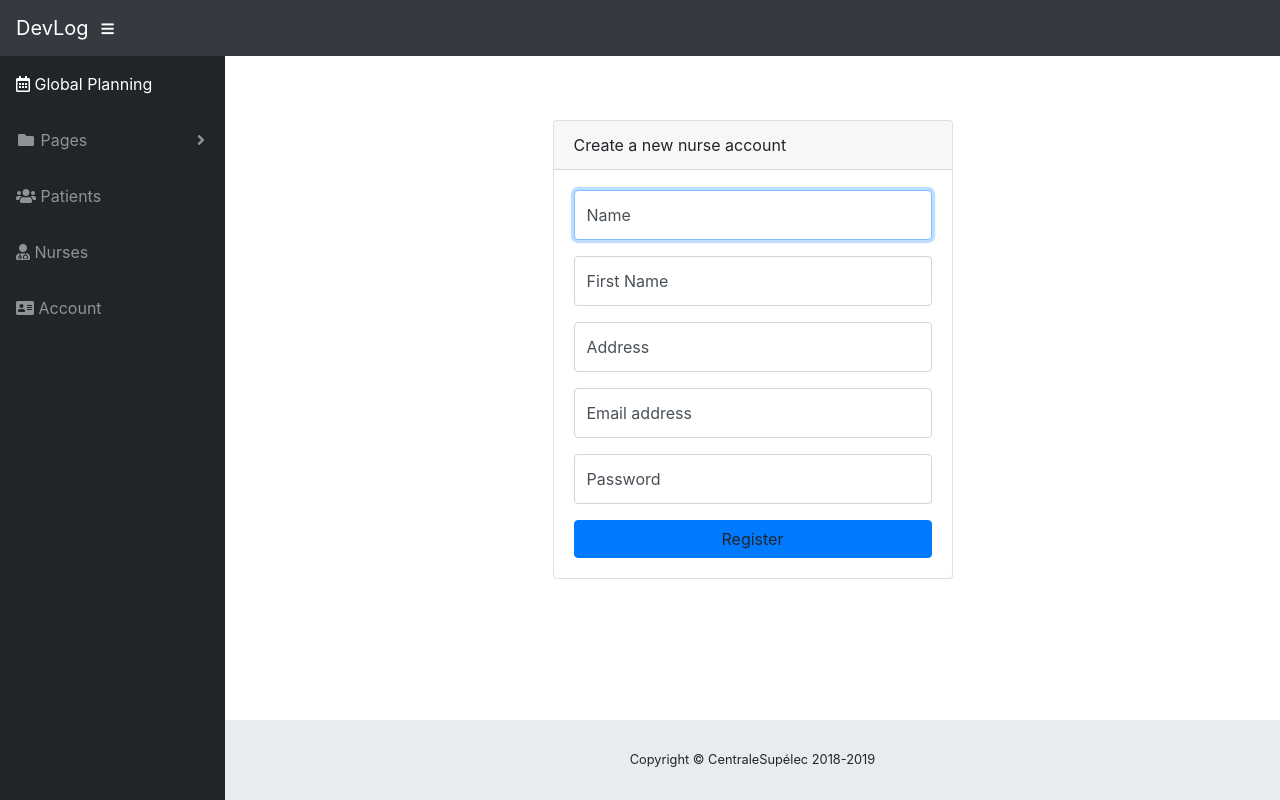
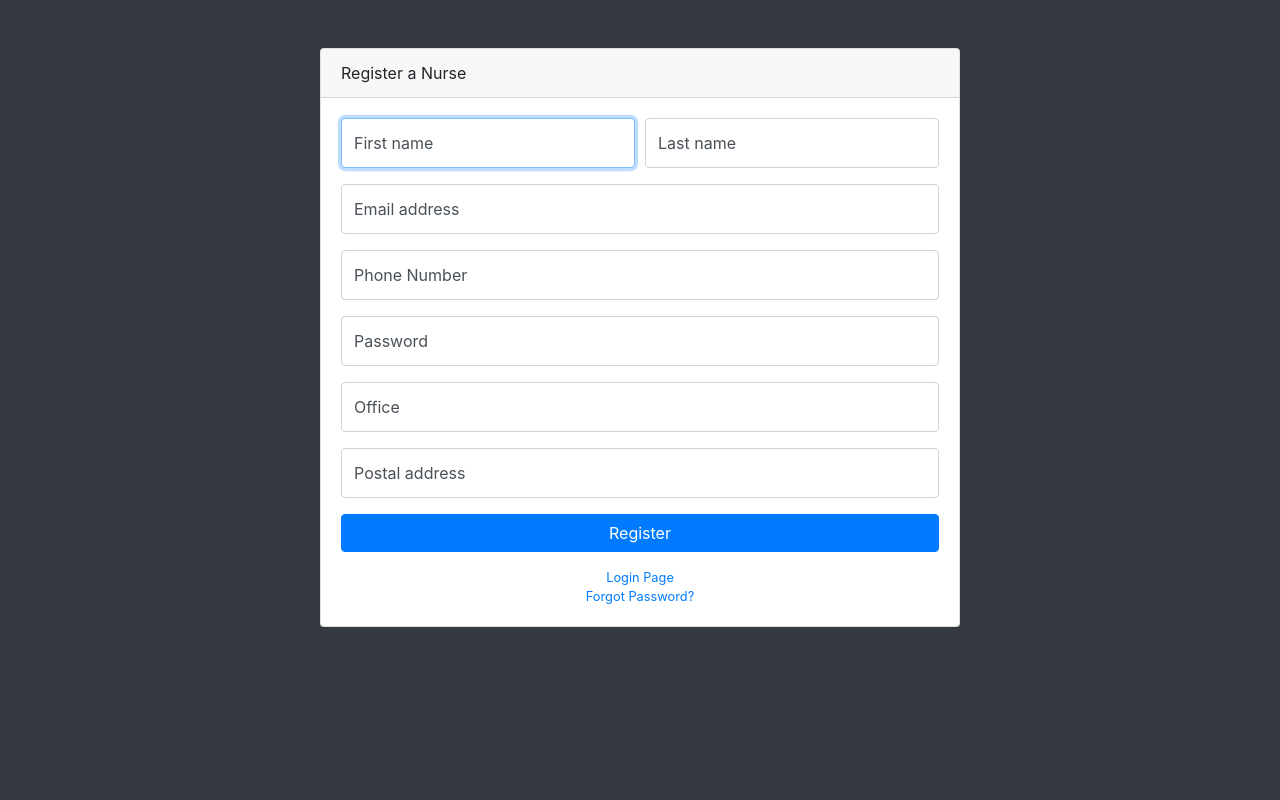
Before and after one commit to charlesdlrsa/dev_log_tournees_infirmiers, a Flask app: page /nurse/add_nurse in a window 1280 px wide. Run offline with Flask 2, Linux system fonts and the light colour scheme; some libraries are stand-ins or nearby versions.

Commit message:
Fixes on add nurses

```diff
--- a/dev_log/nurses/controllers.py
+++ b/dev_log/nurses/controllers.py
@@ -38,9 +38,10 @@ def add_nurse():
         first_name = request.form['first_name']
         email = request.form['email']
         password = request.form['password']
-        phone = request.form ['phone']
+        phone_number = request.form ['phone_number']
         address = request.form['address']
         office = request.form['office']
+        print(request.form)
         error = None
         regu_expr = r"^[a-zA-Z0-9_\-]+(\.[a-zA-Z0-9_\-]+)*@[a-zA-Z0-9_\-]+(\.[a-zA-Z0-9_\-]+)*(\.[a-zA-Z]{2,6})$"
 
@@ -52,7 +53,7 @@ def add_nurse():
             error = 'Please enter a correct email address.'
         elif not password:
             error = 'Password is required.'
-        elif not phone:
+        elif not phone_number:
             error = 'Phone is required.'
         elif not address:
             error = 'Please enter an address.'
@@ -83,12 +84,13 @@ def edit_nurse(nurse_id):
     first_name = request.form['first_name']
     email = request.form['email']
     password = request.form['password']
-    phone = request.form['phone']
+    phone_number = request.form['phone_number']
     address = request.form['address']
+    office = request.form['office']
 
     db.session.query(Nurse).filter(Nurse.id == nurse_id).\
         update(last_name=last_name, first_name=first_name, email=email,
-               password=password, phone=phone, address=address)
+               password=password, phone=phone_number, address=address,office=office)
     # except as e:
     #     pass
 
--- a/dev_log/templates/add_nurse.html
+++ b/dev_log/templates/add_nurse.html
@@ -9,171 +9,81 @@
     <meta name="description" content="">
     <meta name="author" content="">
 
-    <title>SB Admin - Blank Page</title>
+    <title>SB Admin - Register</title>
 
     <!-- Bootstrap core CSS-->
-    <link href="vendor/bootstrap/css/bootstrap.min.css" rel="stylesheet">
+    <link href="{{ url_for('static', filename='bootstrap.min.css')}}" rel="stylesheet">
 
     <!-- Custom fonts for this template-->
-    <link href="vendor/fontawesome-free/css/all.min.css" rel="stylesheet" type="text/css">
-
-    <!-- Page level plugin CSS-->
-    <link href="vendor/datatables/dataTables.bootstrap4.css" rel="stylesheet">
+    <link href="{{ url_for('static', filename='all.min.css')}}" rel="stylesheet" type="text/css">
 
     <!-- Custom styles for this template-->
-    <link href="css/sb-admin.css" rel="stylesheet">
+    <link href="{{ url_for('static', filename='sb-admin.css')}}" rel="stylesheet">
 
   </head>
 
-<body id="page-top">
+  <body class="bg-dark">
 
-<nav class="navbar navbar-expand navbar-dark bg-dark static-top">
+  {% for message in get_flashed_messages() %}
+  <div class="flash">{{ message }}</div>
+  {% endfor %}
 
-    <a class="navbar-brand mr-1" href="index.html">DevLog </a>
-
-    <button class="btn btn-link btn-sm text-white order-1 order-sm-0" id="sidebarToggle" href="#">
-        <i class="fas fa-bars"></i>
-    </button>
-
-
-</nav>
-
-<div id="wrapper">
-
-    <!-- Sidebar -->
-    <ul class="sidebar navbar-nav">
-        <li class="nav-item active">
-            <a class="nav-link" href="landing.html">
-                <i class="far fa-calendar-alt"></i>
-                <span>Global Planning</span>
-            </a>
-        </li>
-        <li class="nav-item dropdown">
-            <a class="nav-link dropdown-toggle" href="#" id="pagesDropdown" role="button" data-toggle="dropdown" aria-haspopup="true" aria-expanded="false">
-                <i class="fas fa-fw fa-folder"></i>
-                <span>Pages</span>
-            </a>
-            <div class="dropdown-menu" aria-labelledby="pagesDropdown">
-                <h6 class="dropdown-header">Login Screens:</h6>
-                <a class="dropdown-item" href="login.html">Login</a>
-                <a class="dropdown-item" href="register.html">Register</a>
-                <a class="dropdown-item" href="forgot-password.html">Forgot Password</a>
-                <div class="dropdown-divider"></div>
-                <h6 class="dropdown-header">Other Pages:</h6>
-                <a class="dropdown-item" href="404.html">404 Page</a>
-                <a class="dropdown-item" href="model.html"> Model Page</a>
-                <a class="dropdown-item" href="account.html"> Account Page</a>
-                <h6 class="dropdown-header">Nurses Pages:</h6>
-                <a class="dropdown-item" href="nurses.html"> Nurses Page</a>
-                <a class="dropdown-item" href="nurse_info.html"> Nurse Info Page</a>
-                <a class="dropdown-item" href="add_appointment.html"> Add Appointment Page</a>
-                <a class="dropdown-item" href="add_nurse.html"> Add Nurse Page</a>
-                <h6 class="dropdown-header">Patients Pages:</h6>
-                <a class="dropdown-item" href="patients.html"> Patients Page</a>
-                <a class="dropdown-item" href="patient_info.html"> Patient Info Page</a>
-                <a class="dropdown-item" href="add_patient.html"> Add Patient Page</a>
+    <div class="container">
+      <div class="card card-register mx-auto mt-5">
+        <div class="card-header">Register a Nurse</div>
+        <div class="card-body">
+          <form method="post">
+            <div class="form-group">
+              <div class="form-row">
+                <div class="col-md-6">
+                  <div class="form-label-group">
+                    <input type="text" id="firstName" class="form-control" placeholder="First name" required="required" autofocus="autofocus" name="first_name">
+                    <label for="first_name">First name</label>
                   </div>
-        </li>
-        <li class="nav-item">
-            <a class="nav-link" href="patients.html">
-                <i class="fas fa-users"></i>
-                <span>Patients</span></a>
-        </li>
-        <li class="nav-item">
-            <a class="nav-link" href="nurses.html">
-                <i class="fas fa-user-md"></i>
-                <span>Nurses</span></a>
-        </li>
-        <li class="nav-item">
-            <a class="nav-link" href="account.html">
-                <i class="fas fa-address-card"></i>
-                <span>Account</span></a>
-        </li>
-    </ul>
-
-    <div id="content-wrapper">
-
-        <div class="container-fluid">
-
-            <!-- Page Content -->
-                <div class="container">
-                  <div class="card card-login mx-auto mt-5">
-                    <div class="card-header">Create a new nurse account</div>
-                    <div class="card-body">
-                      <form>
-                        <div class="form-group">
+                </div>
+                <div class="col-md-6">
                   <div class="form-label-group">
-                            <input type="name" id="inputName" class="form-control" placeholder="Name" required="required" autofocus="autofocus">
-                            <label for="inputName">Name</label>
+                    <input type="text" id="lastName" class="form-control" placeholder="Last name" required="required" name="last_name">
+                    <label for="last_name">Last name</label>
+                  </div>
+                </div>
               </div>
             </div>
             <div class="form-group">
               <div class="form-label-group">
-                            <input type="firstname" id="inputFirstName" class="form-control" placeholder="First Name" required="required" autofocus="autofocus">
-                            <label for="inputFirstName">First Name</label>
+                <input type="email" id="inputEmail" class="form-control" placeholder="Email address" required="required" name="email">
+                <label for="email">Email address</label>
               </div>
             </div>
             <div class="form-group">
               <div class="form-label-group">
-                            <input type="address" id="inputAddress" class="form-control" placeholder="Postal address" required="required" autofocus="autofocus">
-                            <label for="inputAddress">Address</label>
+                <input type="text" id="inputPhoneNumber" class="form-control" placeholder="Phone number" required="required" name="phone_number">
+                <label for="phone_number">Phone Number</label>
               </div>
             </div>
             <div class="form-group">
               <div class="form-label-group">
-                            <input type="email" id="inputEmail" class="form-control" placeholder="Email address" required="required" autofocus="autofocus">
-                            <label for="inputEmail">Email address</label>
+                <input type="password" id="inputPassword" class="form-control" placeholder="Password" required="required" name="password">
+                <label for="password">Password</label>
               </div>
             </div>
             <div class="form-group">
               <div class="form-label-group">
-                            <input type="password" id="inputPassword" class="form-control" placeholder="Password" required="required">
-                            <label for="inputPassword">Password</label>
+                <input type="office" id="inputOffice" class="form-control" placeholder="Office" required="required" name="office">
+                <label for="office">Office</label>
               </div>
             </div>
-                        <a class="btn btn-primary btn-block"  onclick="redirect()" >Register</a>
-                      </form>
+            <div class="form-group">
+              <div class="form-label-group">
+                <input type="address" id="inputAddress" class="form-control" placeholder="Postal Address" required="required" name="address">
+                <label for="address">Postal address</label>
               </div>
             </div>
-                </div>
-
-        </div>
-        <!-- /.container-fluid -->
-
-        <!-- Sticky Footer -->
-        <footer class="sticky-footer">
-            <div class="container my-auto">
-                <div class="copyright text-center my-auto">
-                    <span>Copyright © CentraleSupélec 2018-2019</span>
-                </div>
-            </div>
-        </footer>
-
-    </div>
-    <!-- /.content-wrapper -->
-
-</div>
-<!-- /#wrapper -->
-
-<!-- Scroll to Top Button-->
-<a class="scroll-to-top rounded" href="#page-top">
-    <i class="fas fa-angle-up"></i>
-</a>
-
-<!-- Logout Modal-->
-<div class="modal fade" id="logoutModal" tabindex="-1" role="dialog" aria-labelledby="exampleModalLabel" aria-hidden="true">
-    <div class="modal-dialog" role="document">
-        <div class="modal-content">
-            <div class="modal-header">
-                <h5 class="modal-title" id="exampleModalLabel">Ready to Leave?</h5>
-                <button class="close" type="button" data-dismiss="modal" aria-label="Close">
-                    <span aria-hidden="true">×</span>
-                </button>
-            </div>
-            <div class="modal-body">Select "Logout" below if you are ready to end your current session.</div>
-            <div class="modal-footer">
-                <button class="btn btn-secondary" type="button" data-dismiss="modal">Cancel</button>
-                <a class="btn btn-primary" href="login.html">Logout</a>
+            <button class="btn btn-primary btn-block" type="submit">Register</button>
+          </form>
+          <div class="text-center">
+            <a class="d-block small mt-3" href="login.html">Login Page</a>
+            <a class="d-block small" href="forgot-password.html">Forgot Password?</a>
           </div>
         </div>
       </div>
@@ -186,20 +96,6 @@
     <!-- Core plugin JavaScript-->
     <script src="vendor/jquery-easing/jquery.easing.min.js"></script>
 
-<!-- Custom scripts for all pages-->
-<script src="js/sb-admin.min.js"></script>
-
-<!-- Personal scripts-->
-<script>
-function redirect(){
-    var mail = document.getElementById("inputEmail").value;
-    var password = document.getElementById("inputPassword").value;
-    var name = document.getElementById("inputName").value;
-    var firstname = document.getElementById("inputFirstName").value;
-    var address = document.getElementById("inputAddress").value;
-    }
-</script>
-
   </body>
 
 </html>
```
Lines whose indentation alone changed are shown as unchanged.
